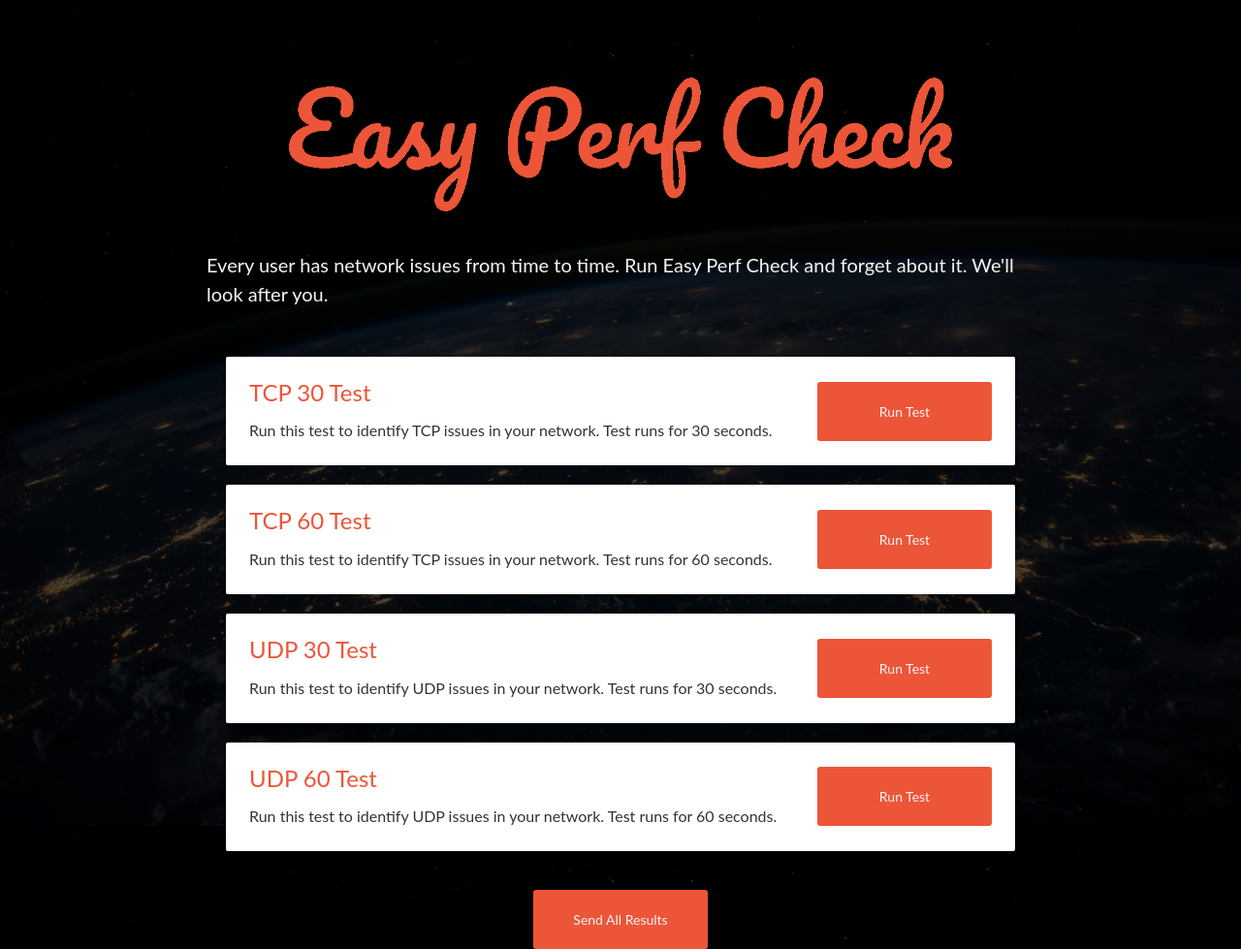
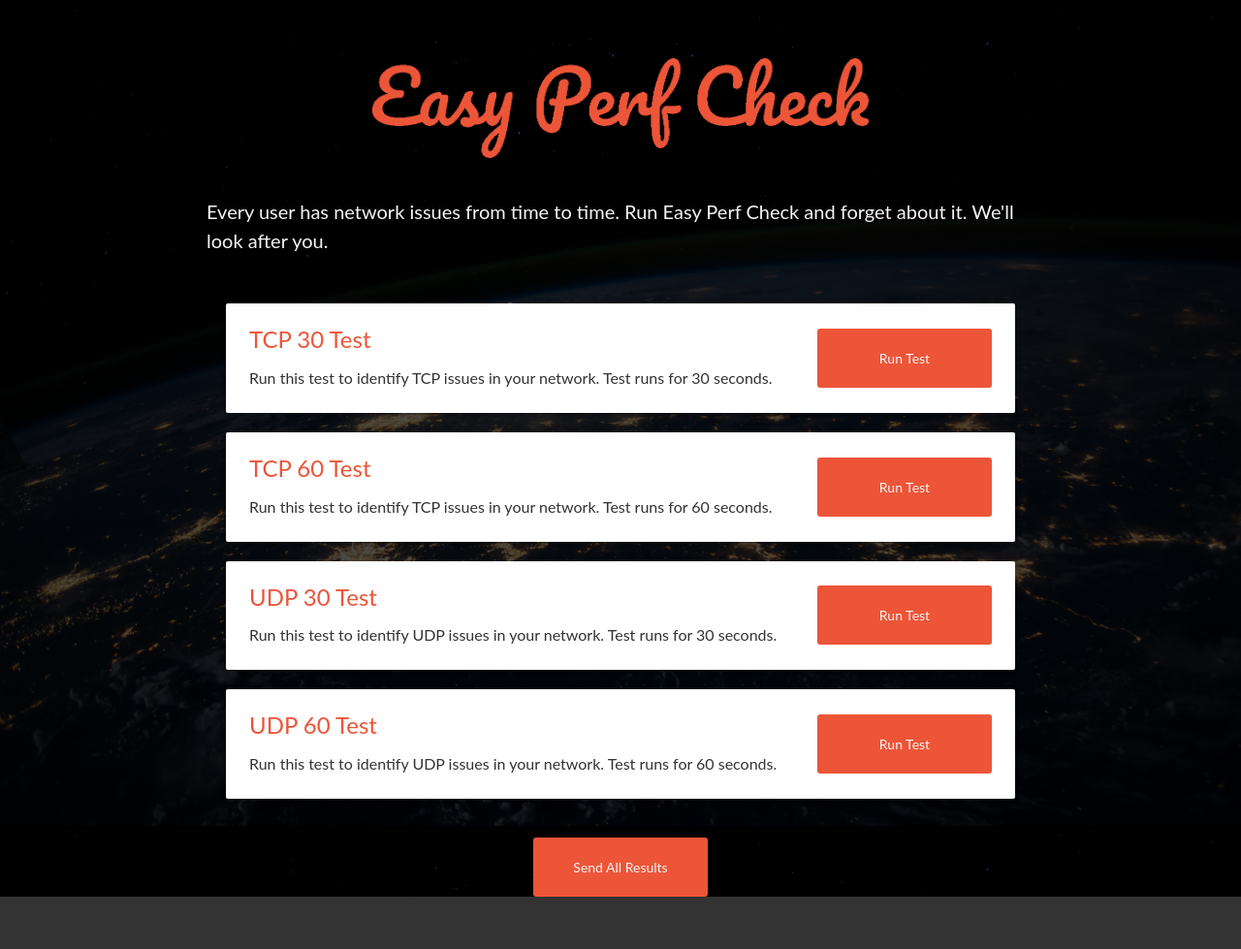
Before and after one commit to IIT-group-assignments/easy-perf-check, a plain HTML site: page index.html in a window 1280 px wide. Shown: the whole page at 97% size. After the commit the page ends 925 px from the top, so only its background shows below. Drawn offline with Linux system fonts and the light colour scheme; a script that the page names is missing.

Commit message:
styling: Final adjustments

```diff
--- a/css/styles.css
+++ b/css/styles.css
@@ -57,7 +57,7 @@ body {
   background-attachment: fixed;
   min-width: 100%;
   height: 100vh;
-  padding: 8rem 3rem;
+  padding: 6rem 3rem;
 }
 
 
@@ -77,7 +77,7 @@ HEADER
 }
 
 .header__image {
-  width: 80%;
+  width: 60%;
   margin-bottom: 4rem;
 }
 
@@ -86,6 +86,10 @@ HEADER
 }
 
 @media (max-width: 600px) {
+  .header__image {
+    width: 80%;
+  }
+
   .header__text {
     font-size: 1.6rem;
   }
@@ -177,7 +181,7 @@ RESULTS
   display: flex;
   justify-content: center;
   align-items: center;
-  margin: 4rem;
+  margin: 4rem 3rem 2rem;
 }
 
 .results__button:link,
```
